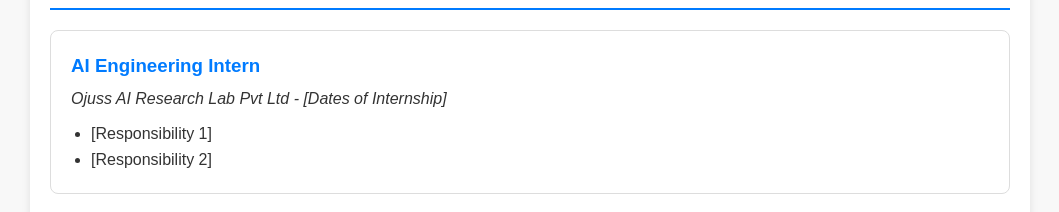
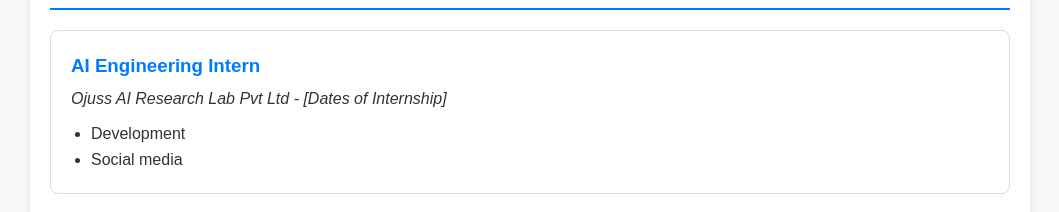
Before and after one commit to xickysahab/iamaagam, a Next.js app: page / in a window 1280 px wide. Shown: the part 1180-1392 px from the top of the page, without its empty margins (110-1169 px from the left). Built offline with nearby package versions, Linux system fonts and the light colour scheme.

Commit message:
Updates job description for ojjus pvt ltd

```diff
--- a/src/app/components/Experience.tsx
+++ b/src/app/components/Experience.tsx
@@ -9,8 +9,8 @@ const Experience: React.FC = () => {
         <h3 style={{ marginTop: '0', marginBottom: '5px', color: '#007bff' }}>AI Engineering Intern</h3>
         <p style={{ margin: '0 0 10px 0', fontStyle: 'italic' }}>Ojuss AI Research Lab Pvt Ltd - [Dates of Internship]</p>
         <ul style={{ margin: '0', paddingLeft: '20px' }}>
-          <li>[Responsibility 1]</li>
-          <li>[Responsibility 2]</li>
+          <li>Development</li>
+          <li>Social media</li>
           {/* Add more responsibilities */}
         </ul>
       </div>
```
